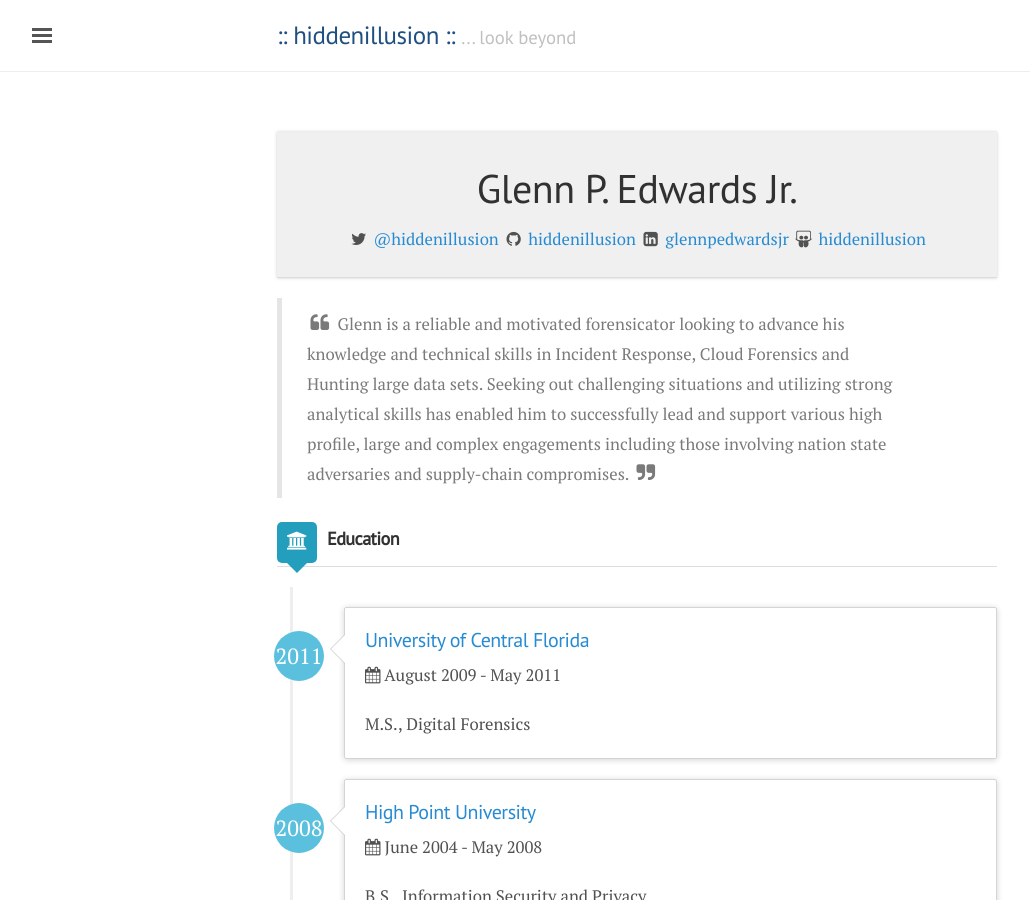
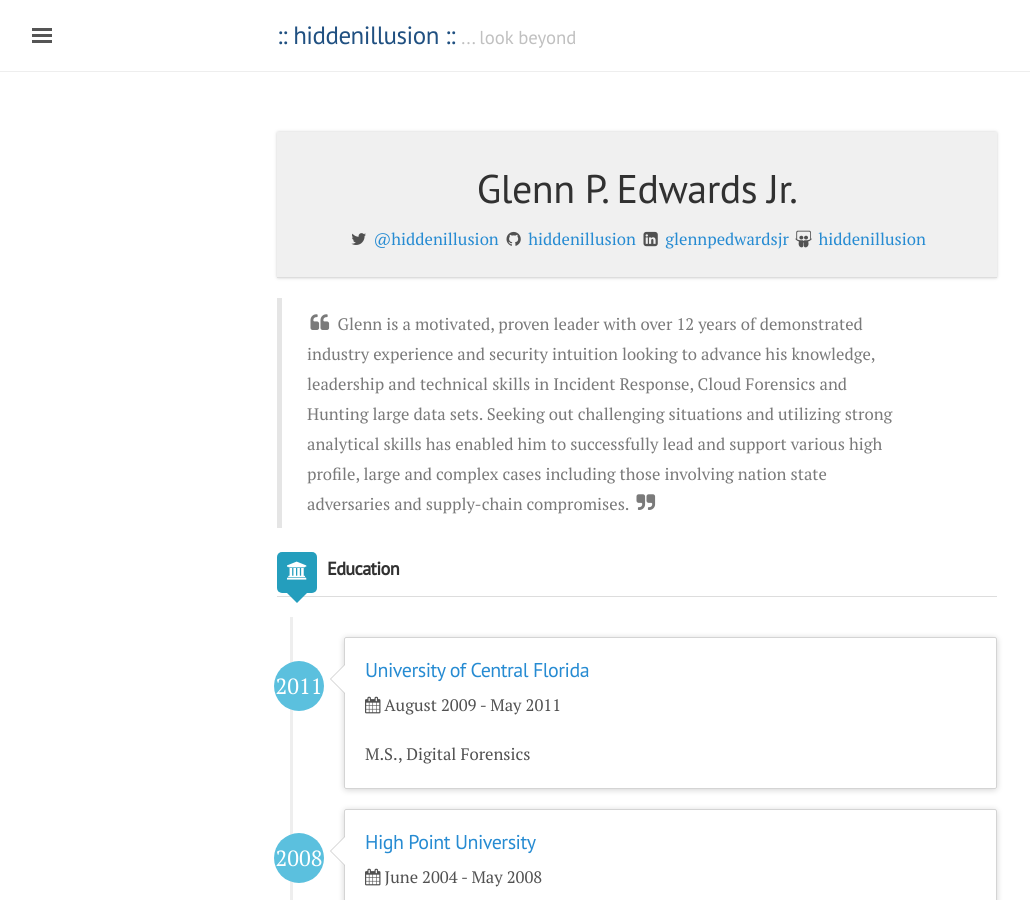
Before and after one commit to hiddenillusion/hiddenillusion.github.io, a Jekyll site: the page built from resume/resume.md, in a window 1280 px wide and 900 px high. Shown: the whole window, without its empty margins (3-1033 px from the left). Built offline with Jekyll 4.4.1, drawn with Linux system fonts in a browser that asks for light colours; nearby versions of some CDN libraries; comment, search, counter and statistics services are not loaded.

Commit message:
Update resume.md

```diff
--- a/resume/resume.md
+++ b/resume/resume.md
@@ -4,7 +4,7 @@ title: " :: Resume"
 menu: $ whoami
 permalink: /resume/
 
-summary: Glenn is a reliable and motivated forensicator looking to advance his knowledge and technical skills in Incident Response, Cloud Forensics and Hunting large data sets.  Seeking out challenging situations and utilizing strong analytical skills has enabled him to successfully lead and support various high profile, large and complex engagements including those involving nation state adversaries and supply-chain compromises.
+summary: Glenn is a motivated, proven leader with over 12 years of demonstrated industry experience and security intuition looking to advance his knowledge, leadership and technical skills in Incident Response, Cloud Forensics and Hunting large data sets. Seeking out challenging situations and utilizing strong analytical skills has enabled him to successfully lead and support various high profile, large and complex cases including those involving nation state adversaries and supply-chain compromises.
 
 education:
     - school1:
```
